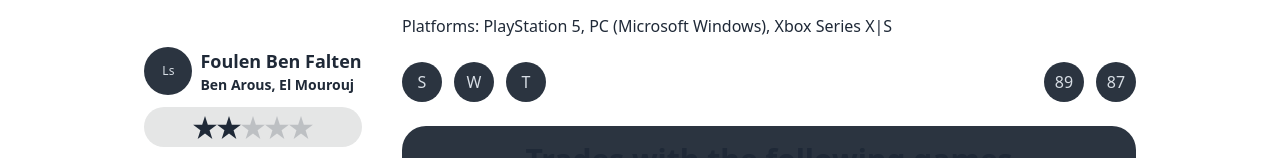
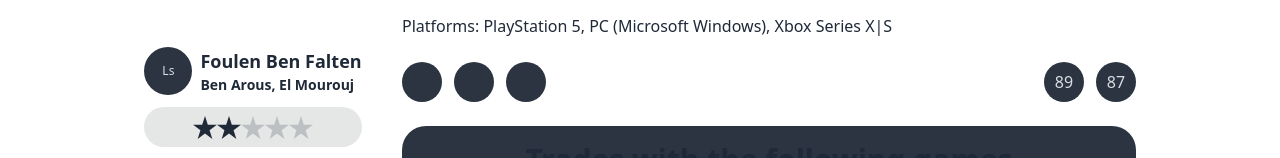
Before and after one commit to rabiibouhestine/dabbergame.tn, a SvelteKit app: page /listing/1 in a window 1280 px wide. Shown: the part 394-552 px from the top of the page. Built offline with nearby package versions, Linux system fonts and the light colour scheme; some icons are missing.

Commit message:
build ui

```diff
--- a/src/routes/listing/[id]/+page.svelte
+++ b/src/routes/listing/[id]/+page.svelte
@@ -1,5 +1,8 @@
 <script>
 	import GameCover from '$lib/components/GameCover.svelte';
+	import Steam from '~icons/mdi/steam';
+	import Twitch from '~icons/mdi/twitch';
+	import Reddit from '~icons/mdi/reddit';
 </script>
 
 <div class="grid grid-cols-1 md:grid-cols-4 gap-10 w-full max-w-5xl mx-auto my-10 px-4">
@@ -65,19 +68,19 @@
 					href="/listings"
 					class="flex justify-center items-center bg-neutral text-neutral-content rounded-full w-10 h-10"
 				>
-					<span class="text-md">S</span>
+					<Steam />
 				</a>
 				<a
 					href="/listings"
 					class="flex justify-center items-center bg-neutral text-neutral-content rounded-full w-10 h-10"
 				>
-					<span class="text-md">W</span>
+					<Twitch />
 				</a>
 				<a
 					href="/listings"
 					class="flex justify-center items-center bg-neutral text-neutral-content rounded-full w-10 h-10"
 				>
-					<span class="text-md">T</span>
+					<Reddit />
 				</a>
 			</div>
 			<div class="flex gap-3">
```
